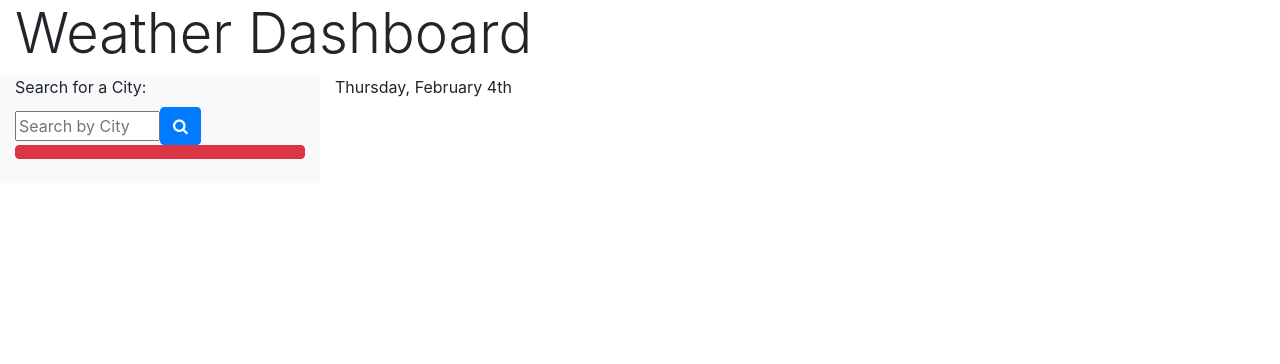
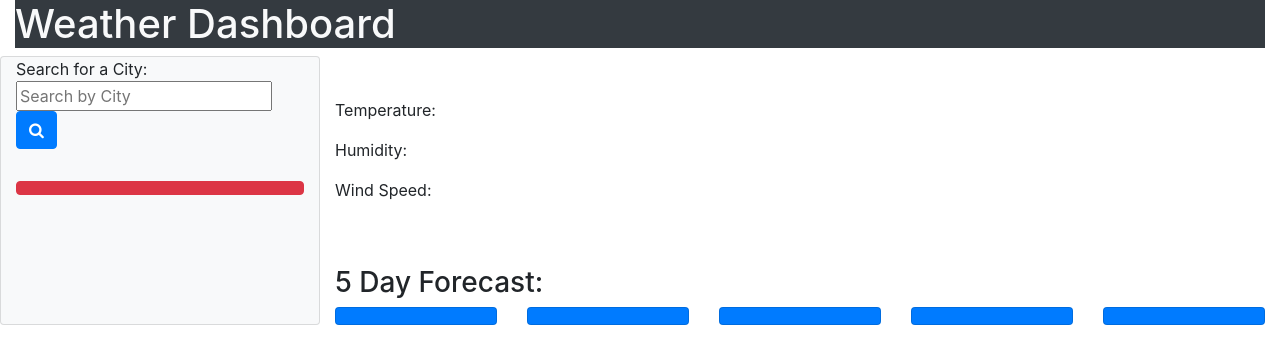
Before and after one commit to molliv/Weather-Dashboard, a plain HTML site: page index.html in a window 1280 px wide. Drawn offline with nearby package versions, Linux system fonts and the light colour scheme.

Commit message:
reformat html

```diff
--- a/index.html
+++ b/index.html
@@ -6,7 +6,7 @@
   <meta name="viewport" content="width=device-width, initial-scale=1.0">
   <meta http-equiv="X-UA-Compatible" content="ie=edge">
 
-  <link rel="stylesheet" href="https://stackpath.bootstrapcdn.com/bootstrap/4.3.1/css/bootstrap.min.css">
+  <link rel="stylesheet" href="https://stackpath.bootstrapcdn.com/bootstrap/4.3.1/css/bootstrap.min.css" integrity="sha384-ggOyR0iXCbMQv3Xipma34MD+dH/1fQ784/j6cY/iJTQUOhcWr7x9JvoRxT2MZw1T" crossorigin="anonymous">
   <link rel="stylesheet" href="https://stackpath.bootstrapcdn.com/font-awesome/4.7.0/css/font-awesome.min.css">
 
   <title>Weather Dashboard</title>
@@ -14,28 +14,55 @@
 
 <body>
   <div class="container-fluid">
-    <header class="justify-content-center">
-      <h1 class="heading display-4">Weather Dashboard</h1>
+    <header class="justify-content-center bg-dark text-light">
+      <h1>Weather Dashboard</h1>
     </header>
+  </div>
 
-    <div class="row">
-      <section id="content-left" class="col-lg-3 bg-light">
-        <label class="search-label">Search for a City:</label>
+  <div class="container-fluid">
+    <div class="row justify-content-center-around">
+      <section class="col-lg-3 card bg-light">
         <div class="form-inline form-group">
-          <input id="search-input" class="form-input w-50" type="text" placeholder="Search by City"/>
-          <button type="submit" form="search-form" id="search-button" class="btn btn-primary"><i class="fa fa-search"></i></button>
-          <button type="reset" form="search-form" id="delete-button" class="btn btn-danger btn-block"><i class="far fa-trash-alt"></i></button>
+          <label class="search-label" type="text">Search for a City:</label>
+            <input class="search-input" class="form-input w-50" type="text" placeholder="Search by City">
+            <button type="submit" id="search-button" class="btn btn-primary"><i class="fa fa-search"></i></button>
+
         </div>
 
-        <ul id="history" class="list-group mt-4"></ul>
-        <a id="clear-storage" href="#"></a>
+        <ul class="history" class="list-group mt-4"></ul>
+          <button type="clear" id="clear-history" class="btn btn-danger"><i class="far fa-trash-alt"></i></button>
 
       </section>
 
-      <section id="content-right" class="col-lg-9">
-        <div id="current-date"></div>
-        <div id="current" class="border-rounded"></div>
-        <div id="forecast" class="mt-5"></div>
+      <section class="col-lg-9">
+        <div class="row" id="current-weather">
+          <div class="col-9">
+            <h3><span id="current-city"><img id="weather-img" src=""></span></h3>
+            <p id="temp">Temperature: </p>
+            <p id="humidity">Humidity: </p>
+            <p id="wind">Wind Speed: </p>
+          </div>
+        </div>
+
+        <h3 class="mt-5 mbb 5">5 Day Forecast: </h3>
+          <div class="card-deck">
+            <div class="card bg-primary">
+              <div id="day-1" class="card-body p-2"></div>
+            </div>
+            <div class="card bg-primary">
+              <div id="day-2" class="card-body p-2"></div>
+            </div>
+            <div class="card bg-primary">
+              <div id="day-3" class="card-body p-2"></div>
+            </div>
+            <div class="card bg-primary">
+              <div id="day-4" class="card-body p-2"></div>
+            </div>
+            <div class="card bg-primary">
+              <div id="day-5" class="card-body p-2"></div>
+            </div>
+          </div>
+
       </section>
     </div>
   </div>
--- a/script.js
+++ b/script.js
@@ -138,12 +138,14 @@ $(document).ready(function() {
     }
   })
 
-
+$("#clear-storage").on("click", (event) => {
+  localStorage.clear();
+});
 
 var currentDay = moment().format("dddd, MMMM Do");
-function insertCurrentDay() {
+  function insertCurrentDay() {
     $("#current-date").text(currentDay);
-};
+  };
 insertCurrentDay();
 console.log(currentDay);
 
```
